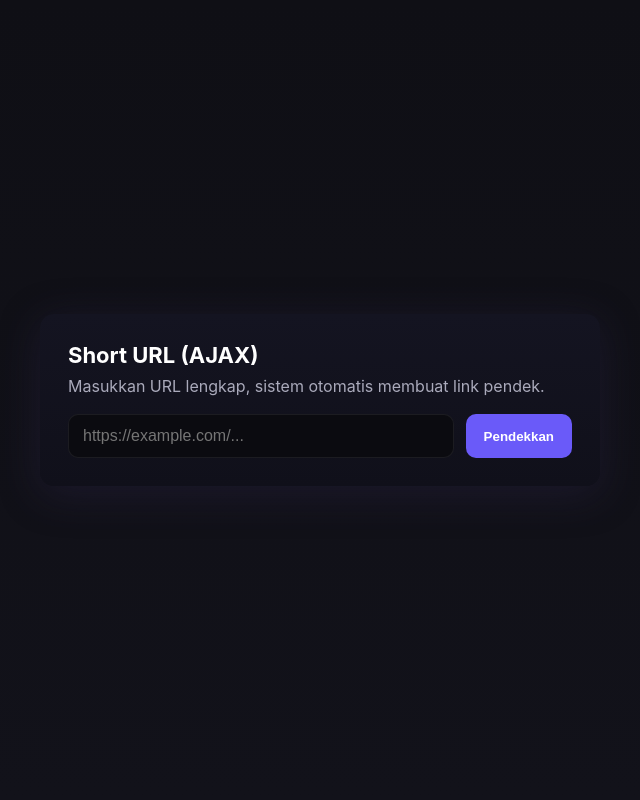
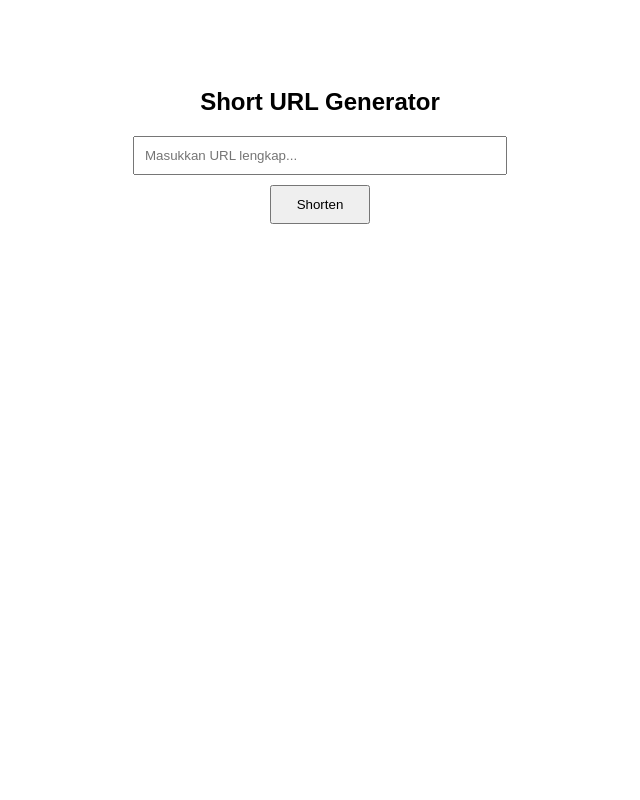
Before and after one commit to ocimnet/short-url, a PHP site: page / in a window 1280 px wide. Shown: the whole page, without its empty margins (320-960 px from the left). Run offline with PHP 8.4, Linux system fonts and the light colour scheme.

Commit message:
Update index.php

```diff
--- a/index.php
+++ b/index.php
@@ -1,66 +1,139 @@
 <?php
-// index.php — Short URL Frontend (AJAX)
+// ==============================
+// SHORT URL GENERATOR (1 FILE)
+// ==============================
+
+$FILE = __DIR__ . '/urls.json';
+
+// Jika tombol submit ditekan
+$shortened = null;
+$error = null;
+
+if ($_SERVER['REQUEST_METHOD'] === 'POST') {
+    $url = trim($_POST['url']);
+
+    if (!filter_var($url, FILTER_VALIDATE_URL)) {
+        $error = "URL tidak valid!";
+    } else {
+        // Pastikan file json ada
+        if (!file_exists($FILE)) {
+            file_put_contents($FILE, "{}");
+        }
+
+        // Buka file + kunci
+        $fp = fopen($FILE, 'c+');
+        flock($fp, LOCK_EX);
+
+        // Baca isi database json
+        $raw = stream_get_contents($fp);
+        $data = json_decode($raw, true);
+        if (!is_array($data)) $data = [];
+
+        // Generator kode acak
+        function genCode($length = 6) {
+            $chars = 'abcdefghijklmnopqrstuvwxyzABCDEFGHIJKLMNOPQRSTUVWXYZ0123456789';
+            $out = '';
+            for ($i = 0; $i < $length; $i++) {
+                $out .= $chars[random_int(0, strlen($chars)-1)];
+            }
+            return $out;
+        }
+
+        // Buat kode unik
+        $code = genCode();
+        while (isset($data[$code])) {
+            $code = genCode();
+        }
+
+        // Simpan URL asli
+        $data[$code] = $url;
+
+        // Simpan ke file json
+        ftruncate($fp, 0);
+        rewind($fp);
+        fwrite($fp, json_encode($data, JSON_PRETTY_PRINT | JSON_UNESCAPED_SLASHES));
+
+        flock($fp, LOCK_UN);
+        fclose($fp);
+
+        // Buat short URL
+        $base = (isset($_SERVER['HTTPS']) && $_SERVER['HTTPS'] != 'off' ? "https://" : "http://") . $_SERVER['HTTP_HOST'] . "/";
+
+        $shortened = $base . $code;
+    }
+}
+
+// ==============================
+// Redirect (jika user membuka /abc123)
+// ==============================
+$req = trim($_SERVER['REQUEST_URI'], "/");
+
+if ($req !== "" && $req !== basename(__FILE__)) {
+
+    if (file_exists($FILE)) {
+        $json = json_decode(file_get_contents($FILE), true);
+
+        if (isset($json[$req])) {
+            header("Location: " . $json[$req], true, 301);
+            exit;
+        }
+    }
+
+    // Jika kode tidak ditemukan
+    http_response_code(404);
+    echo "<h2>404 — Short URL tidak ditemukan</h2>";
+    exit;
+}
+
+// ==============================
+// HTML FORM
+// ==============================
 ?>
-<!doctype html>
+<!DOCTYPE html>
 <html lang="id">
 <head>
-<meta charset="utf-8">
-<meta name="viewport" content="width=device-width,initial-scale=1">
-<title>Short URL — AJAX Version</title>
-<style>
-  :root { --bg:#0f0f15; --card:#141421; --accent:#6a5af9; --muted:#aab; color-scheme: dark; }
-  *{box-sizing:border-box} body{margin:0;font-family:Inter,system-ui,Roboto;background:linear-gradient(180deg,var(--bg),#12121a);color:#fff;min-height:100vh;display:flex;align-items:center;justify-content:center;padding:32px}
-  .card{width:100%;max-width:560px;background:linear-gradient(180deg,var(--card),#10101a);padding:28px;border-radius:14px;box-shadow:0 8px 40px rgba(50,40,80,0.35)}
-  h1{margin:0 0 8px;font-size:22px;color:#fff}
-  p.lead{margin:0 0 18px;color:var(--muted)}
-  .input-wrap{display:grid;grid-template-columns:1fr auto;gap:12px}
-  input[type=url]{padding:12px 14px;border-radius:10px;border:1px solid rgba(255,255,255,0.07);background:#0b0b10;color:#fff;font-size:16px}
-  button{padding:12px 18px;background:var(--accent);border:none;border-radius:10px;color:#fff;font-weight:600;cursor:pointer}
-  .result,.error{margin-top:16px;padding:12px;border-radius:10px;word-break:break-all}
-  .result{background:rgba(255,255,255,0.05)}
-  .error{background:rgba(255,0,0,0.08);color:#ff9a9a}
-  @media(max-width:520px){ .input-wrap{grid-template-columns:1fr;} }
-</style>
+    <meta charset="UTF-8">
+    <title>Short URL</title>
+    <style>
+        body {
+            font-family: Arial, sans-serif;
+            text-align: center;
+            padding-top: 60px;
+        }
+        input {
+            width: 350px;
+            padding: 10px;
+            margin-bottom: 10px;
+        }
+        button {
+            padding: 10px 25px;
+        }
+        .box {
+            margin: 20px auto;
+            width: 400px;
+        }
+    </style>
 </head>
 <body>
-  <div class="card">
-    <h1>Short URL (AJAX)</h1>
-    <p class="lead">Masukkan URL lengkap, sistem otomatis membuat link pendek.</p>
 
-    <div class="input-wrap">
-      <input id="url" type="url" placeholder="https://example.com/..." required>
-      <button onclick="shorten()">Pendekkan</button>
-    </div>
+<h2>Short URL Generator</h2>
 
-    <div id="output"></div>
+<div class="box">
+    <form method="POST">
+        <input type="text" name="url" placeholder="Masukkan URL lengkap..." required>
+        <br>
+        <button type="submit">Shorten</button>
+    </form>
+</div>
 
-  </div>
+<?php if ($shortened): ?>
+    <p><strong>Short URL:</strong></p>
+    <p><a href="<?= $shortened ?>"><?= $shortened ?></a></p>
+<?php endif; ?>
 
-<script>
-function shorten() {
-  const url = document.getElementById('url').value.trim();
-  const output = document.getElementById('output');
-  output.innerHTML = "Memproses...";
+<?php if ($error): ?>
+    <p style="color:red;"><?= $error ?></p>
+<?php endif; ?>
 
-  fetch('api.php', {
-    method: 'POST',
-    headers: {'Content-Type':'application/x-www-form-urlencoded'},
-    body: 'url=' + encodeURIComponent(url)
-  })
-  .then(r => r.json())
-  .then(d => {
-      if (d.error) {
-        output.innerHTML = `<div class="error">${d.error}</div>`;
-      } else {
-        output.innerHTML = `
-          <div class="result">
-             <strong>Short URL:</strong><br>
-             <a href="${d.short}" target="_blank" style="color:var(--accent)">${d.short}</a>
-          </div>`;
-      }
-  })
-  .catch(() => output.innerHTML = `<div class="error">Terjadi kesalahan.</div>`);
-}
-</script>
 </body>
 </html>
```
